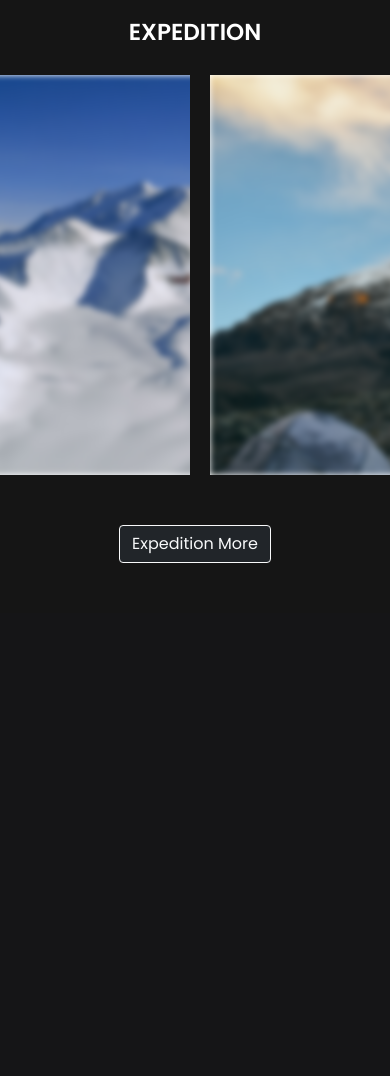
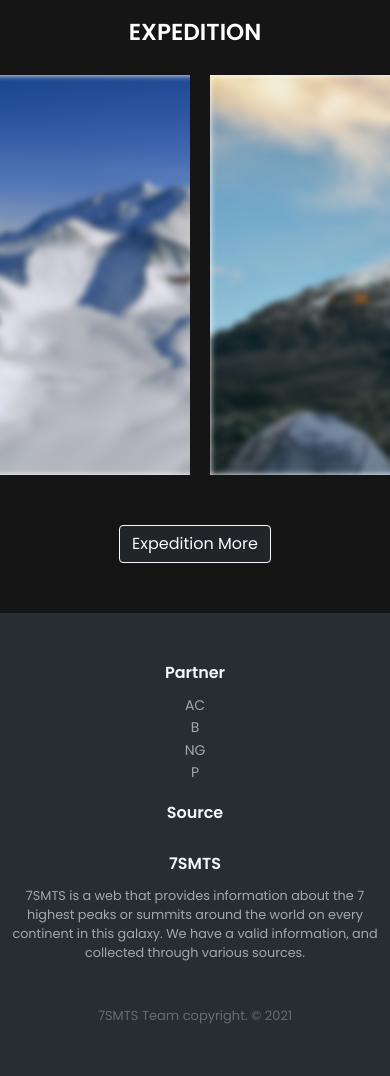
Before and after one commit to adityahh-rm/PWLTB5-IFC19, a PHP site: page / in a window 390 px wide; the page is wider, and only the part inside the window is pictured. Shown: the part 3765-4841 px from the top of that part. Before the commit the page ends 4328 px from the top of that part, so only its background shows below. Run offline with PHP 8.4, Linux system fonts and the light colour scheme; some libraries are stand-ins or nearby versions.

Commit message:
Menambahkan footer dan CSS nya

```diff
--- a/css/style.css
+++ b/css/style.css
@@ -372,3 +372,97 @@ section .exped{
 #expedButton{
     margin: 50px auto ;
 }
+
+/* FOOTER */
+/* https://www.web-eau.net/blog/10-best-footer-html-css-snippets */
+.footer-dark {
+    padding: 50px 0;
+    color: #f0f9ff;
+    background-color:#282d32;
+}
+
+  .footer-dark h3 {
+    margin-top: 0;
+    margin-bottom: 12px;
+    font-weight: bold;
+    font-size: 16px;
+  }
+
+  .footer-dark ul {
+    padding: 0;
+    list-style: none;
+    line-height: 1.6;
+    font-size: 14px;
+    margin-bottom: 0;
+  }
+
+  .footer-dark ul a {
+    color: inherit;
+    text-decoration: none;
+    opacity: 0.6;
+  }
+
+  .footer-dark ul a:hover {
+    opacity: 0.8;
+  }
+
+  @media (max-width:767px) {
+    .footer-dark .item:not(.social) {
+        text-align:center;
+        padding-bottom:20px;
+    }
+  }
+
+  .footer-dark .item.text {
+        margin-bottom: 36px;
+  }
+
+  @media (max-width:767px) {
+    .footer-dark .item.text {
+        margin-bottom: 0;
+    }
+  }
+
+  .footer-dark .item.text p {
+        opacity: 0.6;
+        margin-bottom: 0;
+  }
+
+  .footer-dark .item.social {
+        text-align: center;
+  }
+
+  @media (max-width:991px) {
+    .footer-dark .item.social {
+        text-align: center;
+        margin-top: 20px;
+    }
+  }
+
+  .footer-dark .item.social > a {
+        font-size: 20px;
+        width: 36px;
+        height: 36px;
+        line-height: 36px;
+        display: inline-block;
+        text-align: center;
+        border-radius: 50%;
+        box-shadow: 0 0 0 1px rgba(255,255,255,0.4);
+        margin: 0 8px;
+        color: #fff;
+        opacity: 0.75;
+  }
+
+  .footer-dark .item.social > a:hover {
+    opacity: 0.9;
+  }
+
+.footer-dark .copyright {
+    text-align: center;
+    padding-top: 24px;
+    opacity: 0.3;
+    font-size: 13px;
+    margin-bottom: 0;
+}
+
+/* Belum Responsive */
--- a/index.html
+++ b/index.html
@@ -431,6 +431,58 @@
         </div>
     </section>
 
+    <!-- Footer -->
+    <footer class="footer-dark">
+        <div class="container">
+            <div class="row">
+                <div class="col-sm-6 col-md-3 item">
+                    <h3>Partner</h3>
+                    <ul>
+                        <!-- Media Partner --- Link Isi Mater -->
+                        <li><a href="">AC</a></li>
+                        <li><a href="">B</a></li>
+                        <li><a href="">NG</a></li>
+                        <li><a href="">P</a></li>
+                    </ul>
+                </div>
+                <div class="col-sm-6 col-md-3 item">
+                    <h3>Source</h3>
+                    <ul>
+                        <!-- content yang digunakan -->
+                        <li><a href=""></a></li>
+                        <li><a href=""></a></li>
+                        <li><a href=""></a></li>
+                        <li><a href=""></a></li>
+                    </ul>
+                </div>
+                <div class="col-md-6 item text">
+                    <h3>7SMTS</h3>
+                    <p>
+                        7SMTS is a web that provides information about the 7 highest peaks or summits
+                        around the world on every continent in this galaxy. We have a valid information, and
+                        collected through various sources.
+                    </p>
+                </div>
+                <!-- Social Media -->
+                <!-- <div class="col item social">
+                    <a href="#">
+                        <i class="icon ion-social-facebook"></i>
+                    </a>
+                    <a href="#">
+                        <i class="icon ion-social-twitter"></i>
+                    </a>
+                    <a href="#">
+                        <i class="icon ion-social-snapchat"></i>
+                    </a><a href="#">
+                        <i class="icon ion-social-instagram"></i>
+                    </a>
+                </div> -->
+            </div>
+            <p class="copyright">7SMTS Team copyright. © 2021</p>
+        </div>
+    </footer>
+
+
 
 </body>
 </html>
```
